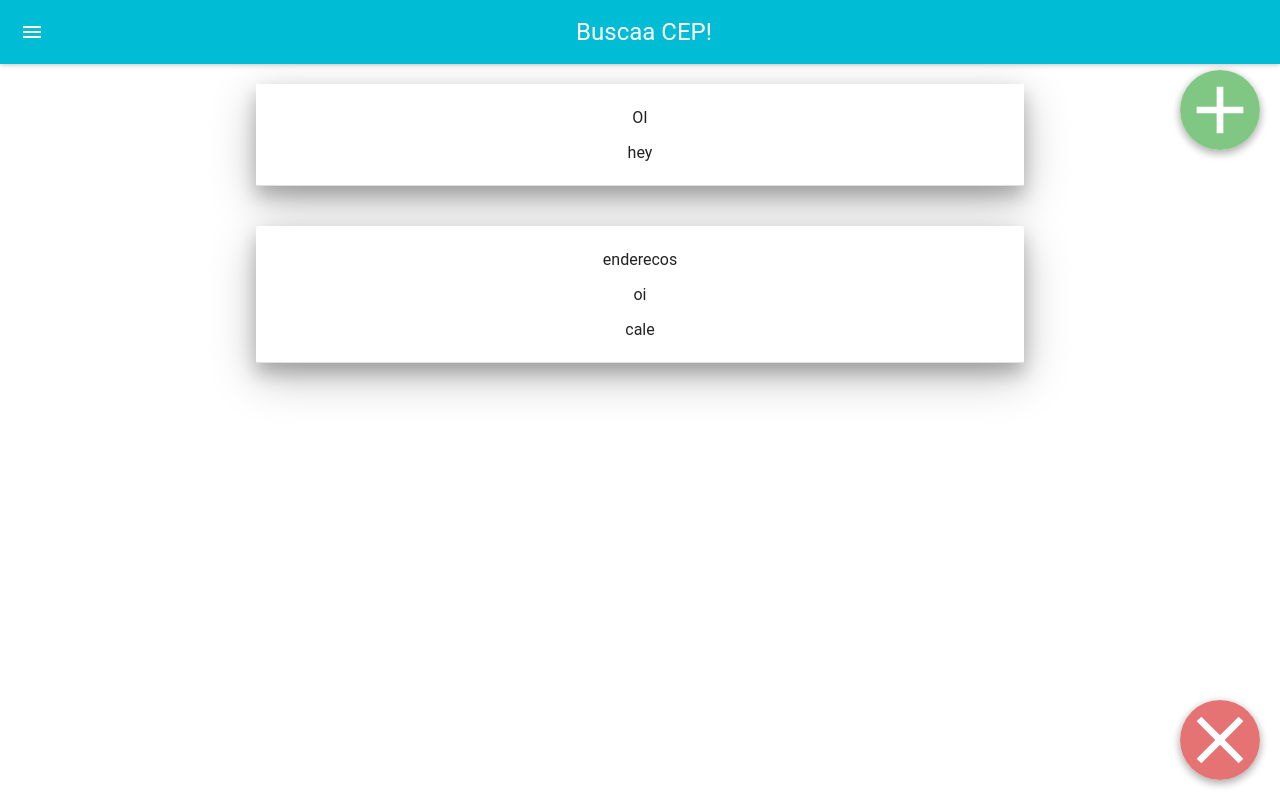
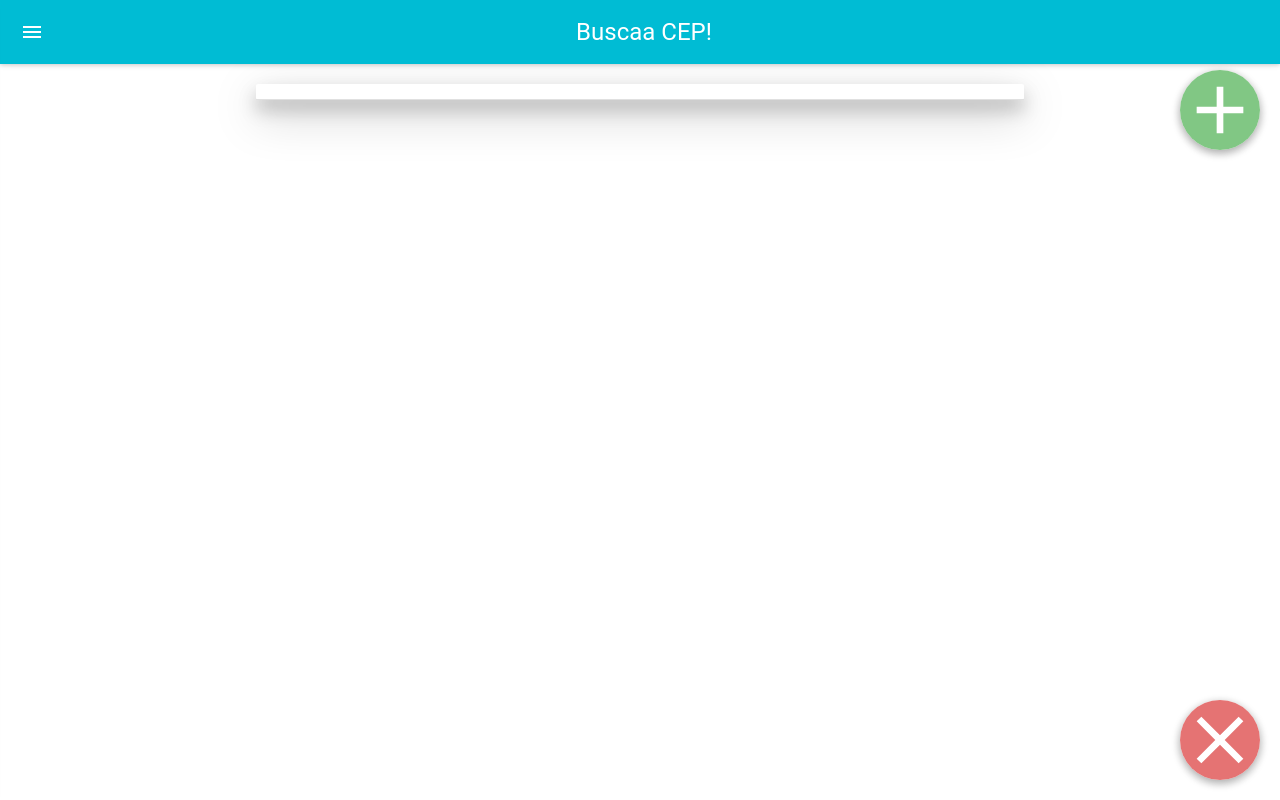
Before and after one commit to Ryuuki941/buscadorDeCEP, a React (Create React App) app: page / in a window 1280 px wide. Built offline with nearby package versions, Linux system fonts and the light colour scheme; what react-tap-event-plugin would draw is missing.

Commit message:
Funcionando, so arrumar

```diff
--- a/src/App.js
+++ b/src/App.js
@@ -4,6 +4,22 @@ import './App.css';
 import Header from './components/Header/Header'
 import Buttons from './components/Buttons/Buttons'
 import Content from './components/Content/Content'
+import {List, ListItem} from 'material-ui/List';
+import ContentInbox from 'material-ui/svg-icons/content/inbox';
+import ActionGrade from 'material-ui/svg-icons/action/grade';
+import ContentSend from 'material-ui/svg-icons/content/send';
+import ContentDrafts from 'material-ui/svg-icons/content/drafts';
+import Divider from 'material-ui/Divider';
+import ActionInfo from 'material-ui/svg-icons/action/info';
+import Paper from 'material-ui/Paper';
+
+
+const style = {
+  width: '60%',
+  margin: 20,
+  textAlign: 'center',
+  display: 'inline-block',
+};
 
 class App extends Component {
   constructor(props) {
@@ -33,17 +49,26 @@ onChange = ev => {
        <Header/>
        <Buttons
           enderecos={enderecos}
-          inputCep={inputCep}
-          onChange={this.onChange}
-          addEnd={this.addEnd}
-          delEnd={this.delEnd}
+          // inputCep={inputCep}
+          // onChange={this.onChange}
+          // addEnd={this.addEnd}
+          // delEnd={this.delEnd}
           // realTime={this.realTime}
       />{console.log("estou no app1")}
-      <Content
-         enderecos={['enderecos', 'oi', 'cale']}
+      {/* <Content
+         enderecos={enderecos}
          onChange={this.onChange}
         //  realTime={this.realTime}
-         /> {console.log("estou no app")}
+         /> {console.log("estou no app")} */}
+         {/* <Paper style={style} zDepth={4}>
+                <List>
+                {console.log(enderecos)}
+                {console.log(typeof(enderecos))}
+                {enderecos.map((endereco, index) => (
+               <p  className="item" key={index}>{endereco.toString()}</p>))}
+                </List>
+                <Divider />
+            </Paper> */}
       </div>
     );
   }
--- a/src/components/Buttons/Buttons.jsx
+++ b/src/components/Buttons/Buttons.jsx
@@ -7,8 +7,9 @@ import FloatingActionButton from 'material-ui/FloatingActionButton';
 import ContentAdd from 'material-ui/svg-icons/content/add';
 import ContentRemove from 'material-ui/svg-icons/content/clear';
 import { green300, red300 } from 'material-ui/styles/colors';
-
+import Content from '../Content/Content'
 import superagent from 'superagent';
+// import Feedback from '../Feedback/Feedback'
 
 
 
@@ -44,14 +45,22 @@ const customContentStyle = {
   width: '100%',
   maxWidth: 'none',
 };
+
+
+
  class createButtons extends React.Component {
-  state = {
-    open: false,
-    CEP: '',
-    enderecos:[],
-    realTime: true
-  };
+  constructor(props) {
+    super(props);
 
+    this.state = {
+      open: false,
+      CEP: '',
+      enderecos:[],
+      // openFeedback: false,
+      realTime: true,
+
+    };
+  }
   conectar = () => {
     var CEP = this.state.CEP;
     var url = 'https://viacep.com.br/ws/' + CEP + '/json/'
@@ -96,6 +105,8 @@ const customContentStyle = {
   };
 
   handleCloseSearch = () => {
+
+
     this.setState({open: false});
     console.log(this.state.CEP)
     this.conectar();
@@ -110,7 +121,8 @@ const customContentStyle = {
   handleDelete = () => {
     const enderecos = this.state.enderecos.slice();
     this.setState({ enderecos: [] });
-    this.setState({open: false});
+    // this.setState({openFeedback: true});
+    // console.log('deleted')
   };
 
 
@@ -175,6 +187,7 @@ const customContentStyle = {
             iconStyle={ myStyle2 }
         >
             <ContentRemove />
+            {/* <Feedback openFeedback={this.state.openFeedback}/> */}
         </FloatingActionButton>
         <Dialog
           title="Procure por um CEP"
@@ -194,6 +207,7 @@ const customContentStyle = {
         }
            />
         </Dialog>
+        <Content enderecos={this.state.enderecos}/>
       </div>
     );
   }
--- a/src/components/Content/Content.jsx
+++ b/src/components/Content/Content.jsx
@@ -16,7 +16,7 @@ const style = {
   };
 
     const Content = props => {
-      const {enderecos, realTime} = props;
+      const {enderecos} = props;
         return(
             <Paper style={style} zDepth={4}>
                 <List>
--- /dev/null
+++ b/src/components/Feedback/Feedback.jsx
@@ -0,0 +1,36 @@
+// import React from 'react';
+// import Snackbar from 'material-ui/Snackbar';
+// import RaisedButton from 'material-ui/RaisedButton';
+
+
+// const state = () => {
+//     this.state = {
+//         openFeedback: false,
+//     };
+// }
+
+// const feedback = props => {
+//      const {openFeedback} = props
+//     console.log(openFeedback)
+//     stateopenFeedback = openFeedback
+
+//     const handleRequestClose = () => {
+//         this.setState({
+//           openFeedback: false,
+//         });
+//       };
+//     return (
+//       <div>
+//         <Snackbar
+//           open={openFeedback}
+//           message="Os enderecos foram removidos com sucesso!"
+//           autoHideDuration={5000}
+//           onRequestClose={handleRequestClose}
+//         />
+
+//       </div>
+//     );
+//   }
+
+
+// export default feedback;
--- a/src/components/Header/Header.jsx
+++ b/src/components/Header/Header.jsx
@@ -38,7 +38,6 @@ class Header extends Component{
               <MenuItem onClick={this.handleClose}>Menu Item 2</MenuItem>
 
             </Drawer>
-            <Content enderecos = {['OI', 'hey']}/>
 
           </div>
         );
```
